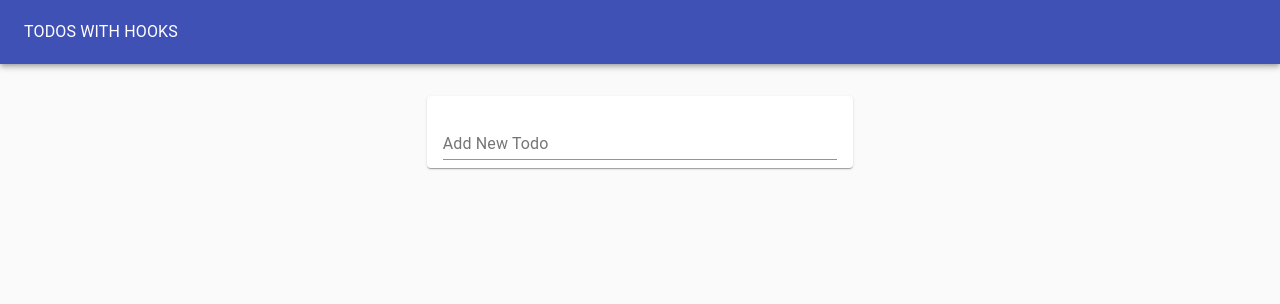
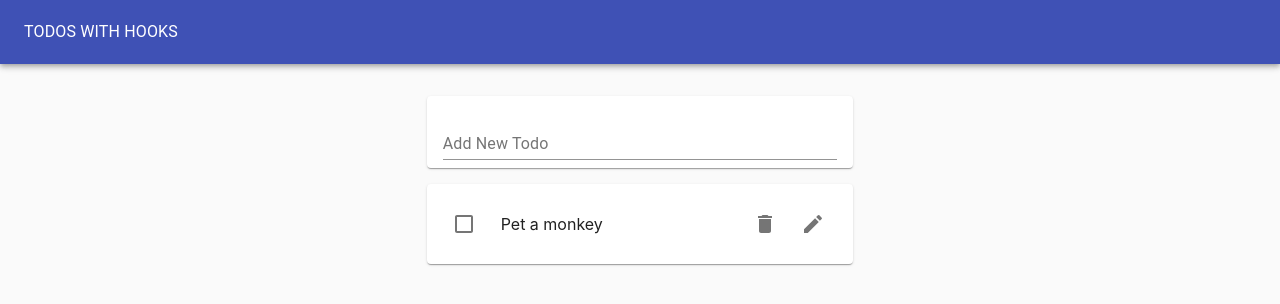
Before and after one commit to mclov/react-hooks-app, a React (Create React App) app: page / in a window 1280 px wide. Shown: the top 304 px of the page. Built offline with nearby package versions, Linux system fonts and the light colour scheme.

Commit message:
Add useLocalStorageState custom hook

```diff
--- a/src/TodoApp.js
+++ b/src/TodoApp.js
@@ -1,4 +1,4 @@
-import React, { useEffect } from 'react'
+import React from 'react'
 import useTodoState from './hooks/useTodoState';
 import TodoList from './TodoList';
 import TodoForm from './TodoForm';
@@ -7,15 +7,11 @@
 import AppBar from '@material-ui/core/AppBar';
 import Toolbar from '@material-ui/core/Toolbar';
 import Grid from '@material-ui/core/Grid';
-import uuid from 'uuid/v4';
 
 export default function TodoApp() {
-  const initialTodos = JSON.parse(window.localStorage.getItem('todos') || '[]')
+  const initialTodos = [{ id: 1, task: "Pet a monkey", completed: false }];
   const { todos, addTodo, removeTodo, toggleTodo, editTodo } = useTodoState(initialTodos);
 
-  useEffect(() => {
-    window.localStorage.setItem('todos', JSON.stringify(todos))
-  }, [todos]);
 
 
   return (
--- a/src/TodoList.js
+++ b/src/TodoList.js
@@ -11,21 +11,20 @@
       <Paper>
         <List>
           {todos.map((todo, i) => (
-            <>
+            <div key={todo.id}>
               <Todo
                 id={todo.id}
                 task={todo.task}
-                key={todo.id}
                 completed={todo.completed}
                 removeTodo={removeTodo}
                 toggleTodo={toggleTodo}
                 editTodo={editTodo}
               />
               {i < todos.length - 1 && <Divider />}
-            </>
+            </div>
           ))}
         </List>
-      </Paper>
+      </Paper >
     );
   return null;
 }
--- /dev/null
+++ b/src/hooks/useLocalStorageState.js
@@ -0,0 +1,21 @@
+import { useState, useEffect } from 'react';
+
+function useLocalStorageState(key, defaultVal) {
+  // make piece of state based off of value in local storage (or default)
+  const [state, setState] = useState(() => {
+    let val;
+    try {
+      val = JSON.parse(window.localStorage.getItem(key) || String(defaultVal))
+    } catch (e) {
+      val = defaultVal;
+    }
+    return val;
+  });
+  // use useEffect to update localStorage when state changes
+  useEffect(() => {
+    window.localStorage.setItem(key, JSON.stringify(state));
+  }, [state, key]);
+  return [state, setState];
+}
+
+export default useLocalStorageState;
--- a/src/hooks/useTodoState.js
+++ b/src/hooks/useTodoState.js
@@ -1,8 +1,8 @@
-import { useState } from 'react';
+import useLocalStorageState from './useLocalStorageState';
 import uuid from 'uuid/v4';
 
 export default initialTodos => {
-  const [todos, setTodos] = useState(initialTodos)
+  const [todos, setTodos] = useLocalStorageState("todos", initialTodos);
   return {
     todos,
     addTodo: (newTodoText) => {
```
